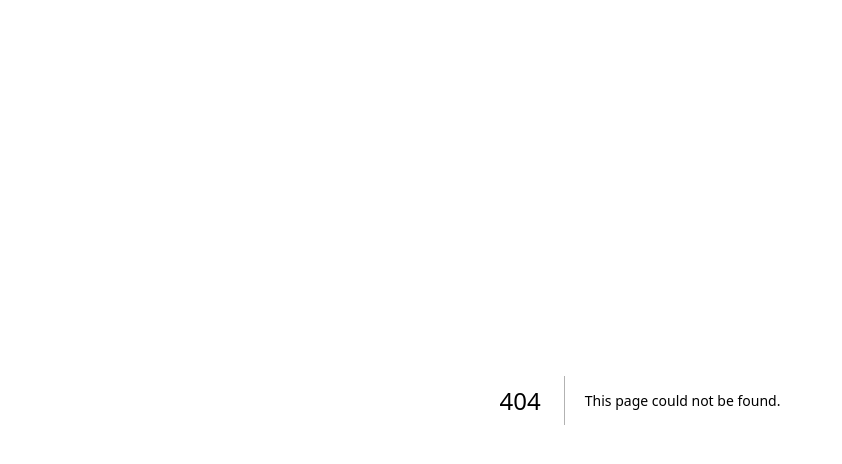
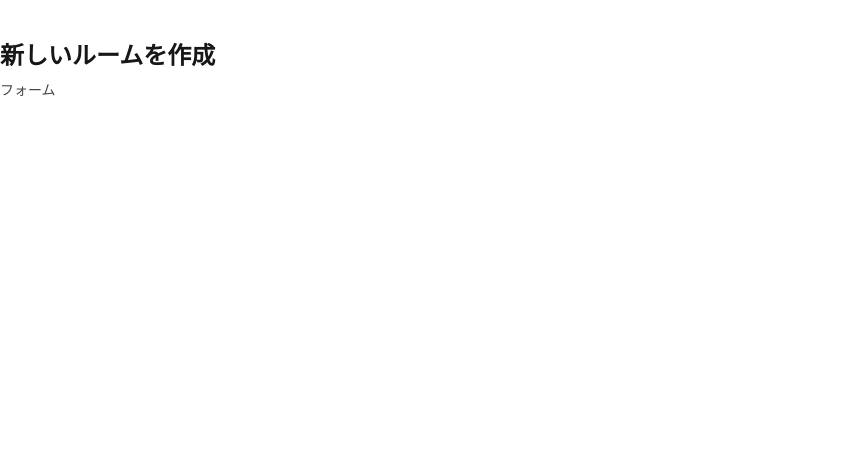
Before and after one commit to cergijame101007/bowling-score-battle-app, a Next.js app: page /rooms/new in a window 1280 px wide. Before the commit this address had no page. Shown: the top 464 px of the page, without its empty margins (0-842 px from the left). Built offline with nearby package versions, Linux system fonts and the light colour scheme.

Commit message:
feat: ルーム作成ページを追加（最低限構成）

```diff
--- /dev/null
+++ b/src/app/rooms/new/page.tsx
@@ -0,0 +1,10 @@
+const NewRoomPage = () => {
+  return (
+    <main className="container py-10">
+      <h2 className="text-2xl font-semibold">新しいルームを作成</h2>
+      <p className="mt-2 text-sm opacity-80">フォーム</p>
+    </main>
+  );
+};
+
+export default NewRoomPage;
```
